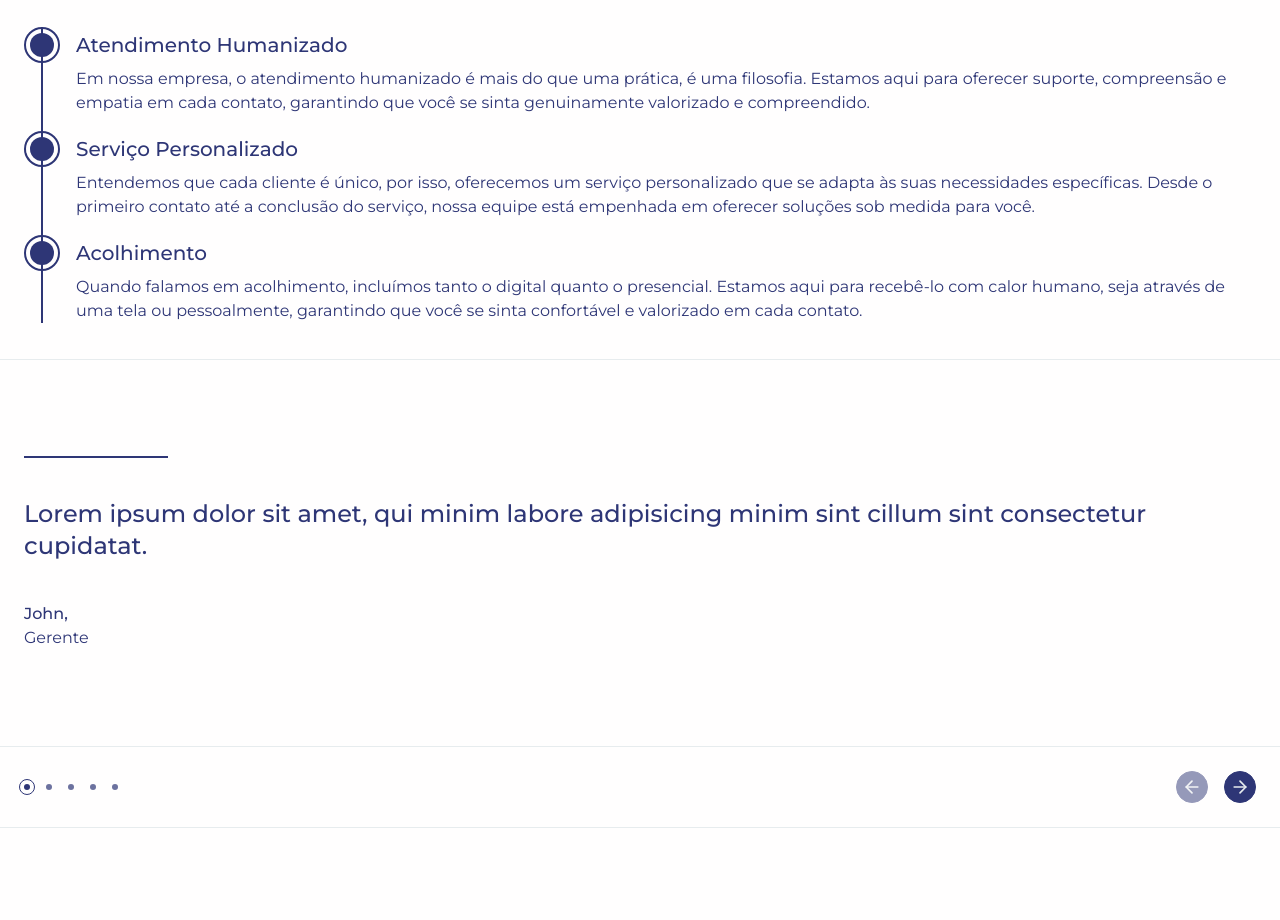
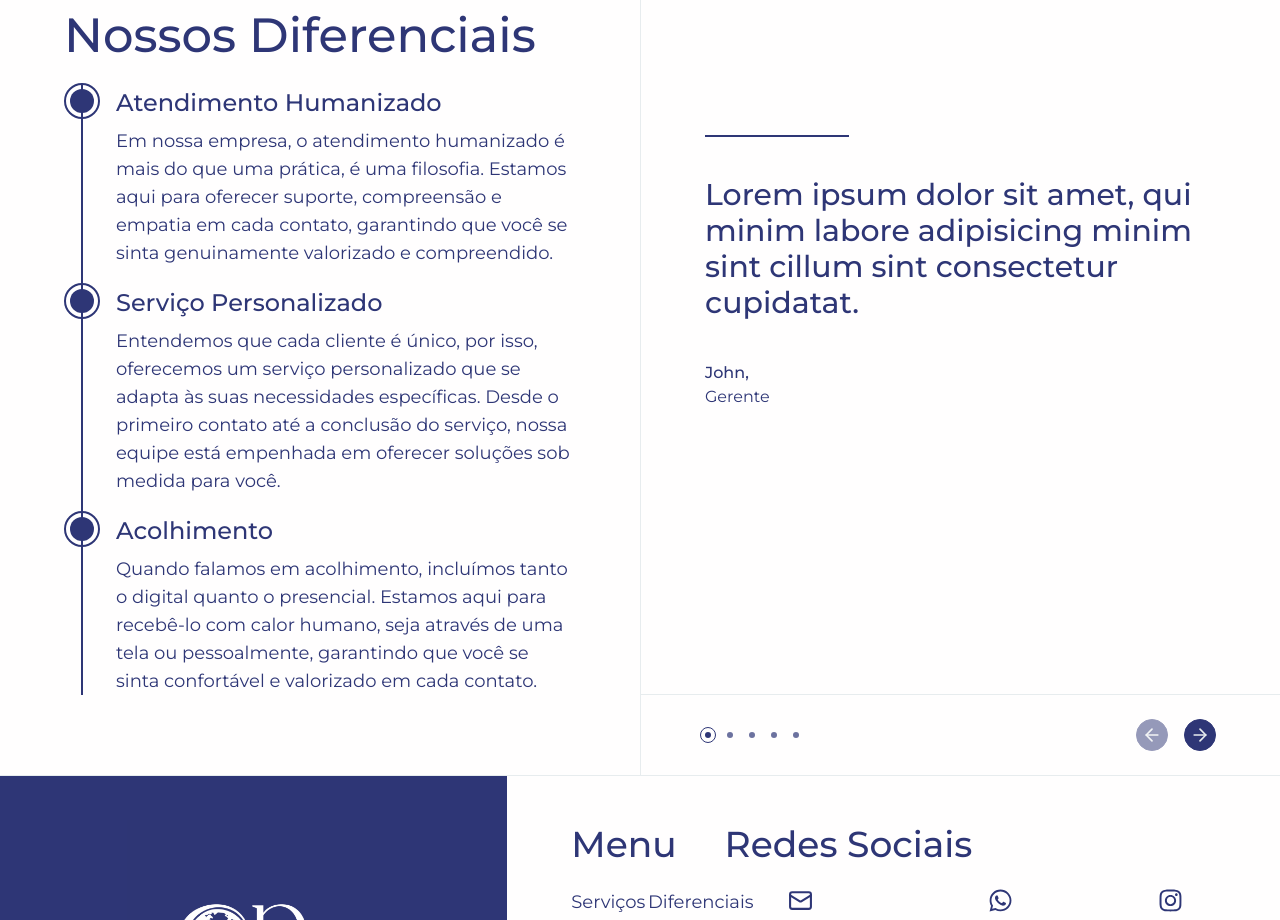
Before and after one commit to MatheusKristman/cp-vistos, a Next.js app: page / in a window 1280 px wide. Shown: the part 1880-2800 px from the top of the page. Before the commit the page ends 2708 px from the top, so only its background shows below. Built offline with nearby package versions, Linux system fonts and the light colour scheme.

Commit message:
adding footer

```diff
--- a/app/(website)/layout.tsx
+++ b/app/(website)/layout.tsx
@@ -2,6 +2,7 @@ import { ReactNode } from "react";
 
 import { Header } from "@/components/global/header";
 import { MobileMenu } from "@/components/global/mobile-menu";
+import { Footer } from "@/components/global/footer";
 
 function WebsiteLayout({ children }: { children: ReactNode }) {
   return (
@@ -9,6 +10,7 @@ function WebsiteLayout({ children }: { children: ReactNode }) {
       <Header />
       <MobileMenu />
       {children}
+      <Footer />
     </>
   );
 }
--- /dev/null
+++ b/components/global/footer.tsx
@@ -0,0 +1,95 @@
+import { Mail } from "lucide-react";
+import Image from "next/image";
+import Link from "next/link";
+import { FaInstagram, FaWhatsapp } from "react-icons/fa";
+
+export function Footer() {
+  return (
+    <footer className="w-full flex flex-col sm:flex-row">
+      <div className="w-full bg-primary flex items-center justify-center py-6 lg:max-w-lg">
+        <div className="relative w-24 h-20 sm:aspect-square sm:w-[50%] sm:h-auto">
+          <Image
+            src="/assets/images/logo.jpeg"
+            alt="CP Vistos"
+            fill
+            className="object-contain object-center"
+          />
+        </div>
+      </div>
+
+      <div className="w-full flex flex-col sm:justify-between">
+        <div className="w-full px-6 sm:px-16 py-12 flex flex-col lg:flex-row items-center lg:items-start lg:justify-around gap-12">
+          <nav className="w-full lg:w-fit">
+            <h4 className="text-3xl sm:text-4xl text-primary font-medium mb-6">
+              Menu
+            </h4>
+            <ul className="w-full flex flex-col items-center justify-center gap-4 lg:justify-start lg:items-start lg:grid lg:grid-cols-2 lg:grid-rows-2 lg:gap-x-12">
+              <li className="text-lg text-primary text-center lg:text-start">
+                <Link href="/servicos">Serviços</Link>
+              </li>
+
+              <li className="text-lg text-primary text-center lg:text-start">
+                <Link href="/diferenciais">Diferenciais</Link>
+              </li>
+
+              <li className="text-lg text-primary text-center lg:text-start">
+                <Link href="/depoimentos">Depoimentos</Link>
+              </li>
+
+              <li className="text-lg text-primary text-center lg:text-start">
+                <Link href="/contato">Contato</Link>
+              </li>
+            </ul>
+          </nav>
+
+          <div className="w-ful lg:w-fit flex flex-col gap-6">
+            <h4 className="text-3xl sm:text-4xl text-primary font-medium">
+              Redes Sociais
+            </h4>
+            <ul className="w-full lg:w-fit flex flex-col lg:flex-row items-center lg:items-start justify-center lg:justify-start gap-4 lg:gap-24">
+              <li className="text-primary text-base lg:text-lg">
+                {/* TODO: adicionar mailto */}
+                <a className="flex flex-col items-center gap-1">
+                  <Mail size={25} />
+                  teste@teste.com
+                </a>
+              </li>
+
+              <li className="text-primary text-base lg:text-lg">
+                {/* TODO: adicionar telefone */}
+                <a className="flex flex-col items-center gap-1">
+                  <FaWhatsapp size="25px" />
+                  (11) 91234-5678
+                </a>
+              </li>
+
+              <li className="text-primary text-base lg:text-lg">
+                <a
+                  href="https://www.instagram.com/cpvistos/"
+                  target="_blank"
+                  rel="noreferrer noopener"
+                  className="flex flex-col items-center gap-1"
+                >
+                  <FaInstagram size="25px" />
+                  @cpvistos
+                </a>
+              </li>
+            </ul>
+          </div>
+        </div>
+
+        <span className="w-full border-t border-secondary p-6 text-sm text-center text-primary">
+          Desenvolvido por{" "}
+          <a
+            href="https://www.mkdevsolutions.com/"
+            target="_blank"
+            rel="noreferrer noopener"
+            className="underline"
+          >
+            MKDev Solutions
+          </a>
+        </span>
+      </div>
+    </footer>
+  );
+}
--- a/components/home/home-benefits.tsx
+++ b/components/home/home-benefits.tsx
@@ -4,9 +4,9 @@ export function HomeBenefits() {
   //TODO: criar versão tablet e desktop
 
   return (
-    <section className="w-full flex flex-col">
-      <div className="w-full px-6 py-9 border-t border-secondary">
-        <h2 className="text-3xl text-primary font-medium mb-6">
+    <section className="w-full flex flex-col sm:grid sm:grid-cols-2">
+      <div className="w-full px-6 sm:px-16 py-9 sm:py-20 border-t sm:border-b border-secondary">
+        <h2 className="text-3xl sm:text-4xl lg:text-5xl text-primary font-medium mb-6">
           Nossos Diferenciais
         </h2>
 
@@ -17,11 +17,11 @@ export function HomeBenefits() {
             </div>
 
             <div className="pt-1">
-              <h3 className="text-xl text-primary font-medium mb-2">
+              <h3 className="text-xl sm:text-2xl text-primary font-medium mb-2">
                 Atendimento Humanizado
               </h3>
 
-              <p className="text-base text-primary">
+              <p className="text-base sm:text-lg text-primary">
                 Em nossa empresa, o atendimento humanizado é mais do que uma
                 prática, é uma filosofia. Estamos aqui para oferecer suporte,
                 compreensão e empatia em cada contato, garantindo que você se
@@ -36,11 +36,11 @@ export function HomeBenefits() {
             </div>
 
             <div className="pt-1">
-              <h3 className="text-xl text-primary font-medium mb-2">
+              <h3 className="text-xl sm:text-2xl text-primary font-medium mb-2">
                 Serviço Personalizado
               </h3>
 
-              <p className="text-base text-primary">
+              <p className="text-base sm:text-lg text-primary">
                 Entendemos que cada cliente é único, por isso, oferecemos um
                 serviço personalizado que se adapta às suas necessidades
                 específicas. Desde o primeiro contato até a conclusão do
@@ -56,11 +56,11 @@ export function HomeBenefits() {
             </div>
 
             <div className="pt-1">
-              <h3 className="text-xl text-primary font-medium mb-2">
+              <h3 className="text-xl sm:text-2xl text-primary font-medium mb-2">
                 Acolhimento
               </h3>
 
-              <p className="text-base text-primary">
+              <p className="text-base sm:text-lg text-primary">
                 Quando falamos em acolhimento, incluímos tanto o digital quanto
                 o presencial. Estamos aqui para recebê-lo com calor humano, seja
                 através de uma tela ou pessoalmente, garantindo que você se
--- a/components/home/home-services.tsx
+++ b/components/home/home-services.tsx
@@ -65,7 +65,7 @@ export function HomeServices() {
                 <div className="flex flex-col items-center gap-4">
                   {Icon}
 
-                  <div className="flex flex-col items-cente gap-2">
+                  <div className="flex flex-col items-center gap-2">
                     <h2 className="text-lg text-center text-primary font-medium">
                       {title}
                     </h2>
@@ -92,7 +92,7 @@ export function HomeServices() {
             <div className="flex flex-col items-center gap-4">
               {Icon}
 
-              <div className="flex flex-col items-cente gap-2">
+              <div className="flex flex-col items-center gap-2">
                 <h2 className="text-lg text-center text-primary font-medium">
                   {title}
                 </h2>
--- a/components/home/testimonials-carousel.tsx
+++ b/components/home/testimonials-carousel.tsx
@@ -63,21 +63,21 @@ export function TestimonialsCarousel() {
   }, [count]);
 
   return (
-    <div className="w-full flex flex-col border-y border-secondary">
-      <Carousel setApi={setApi}>
-        <CarouselContent>
+    <div className="w-full flex flex-col border-y sm:border-l border-secondary sm:h-full">
+      <Carousel setApi={setApi} className="h-full">
+        <CarouselContent className="sm:h-[calc(100%-81px)]">
           {testimonials.map((testimonial, index) => (
             <CarouselItem
               key={`testimonial-${index}`}
-              className="flex flex-col gap-10 py-24"
+              className="flex flex-col justify-center gap-10 py-24"
             >
-              <div className="ml-6 h-[2px] w-36 bg-primary" />
+              <div className="ml-6 sm:ml-16 h-[2px] w-36 bg-primary" />
 
-              <p className="text-2xl text-primary font-medium px-6">
+              <p className="text-2xl lg:text-3xl text-primary font-medium px-6 sm:px-16">
                 {testimonial.text}
               </p>
 
-              <div className="flex flex-col px-6">
+              <div className="flex flex-col px-6 sm:px-16">
                 <span className="text-base text-primary font-medium">
                   {testimonial.person},
                 </span>
@@ -90,7 +90,7 @@ export function TestimonialsCarousel() {
           ))}
         </CarouselContent>
 
-        <div className="w-full px-6 py-6 flex items-center justify-between border-t border-secondary">
+        <div className="w-full px-6 sm:px-16 py-6 flex items-center justify-between border-t border-secondary">
           <div className="flex items-center gap-4">
             {Array.from({ length: count }, (v, k) => k).map((c, i) => (
               <span
@@ -100,7 +100,7 @@ export function TestimonialsCarousel() {
                   {
                     "bg-primary before:content-[''] opacity-100 before:block before:w-4 before:h-4 before:bg-transparent before:border before:border-primary before:absolute before:top-1/2 before:left-1/2 before:-translate-x-1/2 before:-translate-y-1/2 before:rounded-full":
                       current === c,
-                  },
+                  }
                 )}
               />
             ))}
--- a/package.json
+++ b/package.json
@@ -18,6 +18,7 @@
     "next": "14.2.3",
     "react": "^18",
     "react-dom": "^18",
+    "react-icons": "^5.2.1",
     "tailwind-merge": "^2.3.0",
     "tailwindcss-animate": "^1.0.7",
     "zustand": "^4.5.2"
```
Also changed, not shown: components/ui/carousel.tsx (+9 -9 lines), 1 other file (tests, documents, lock files or other folders).
